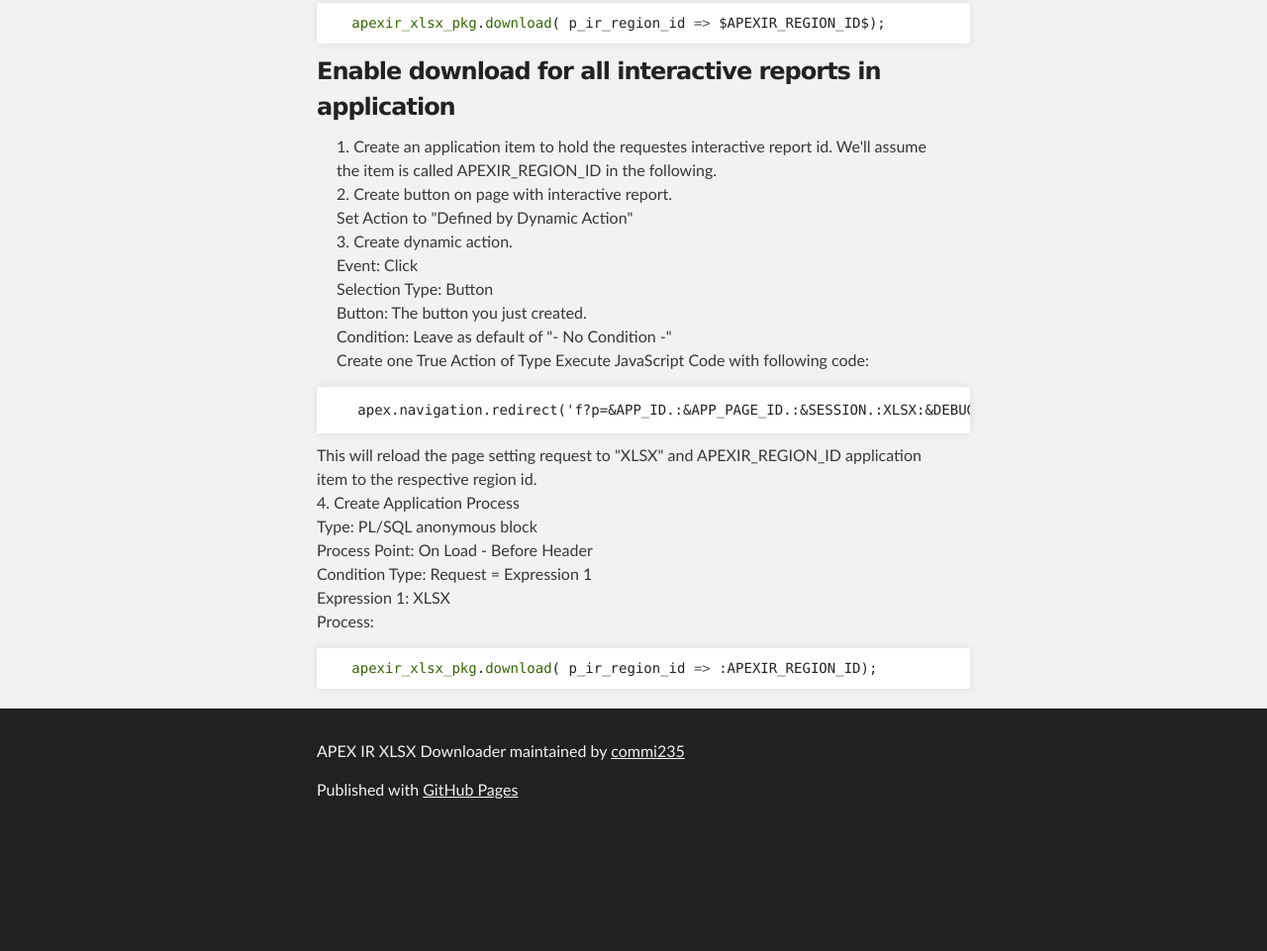
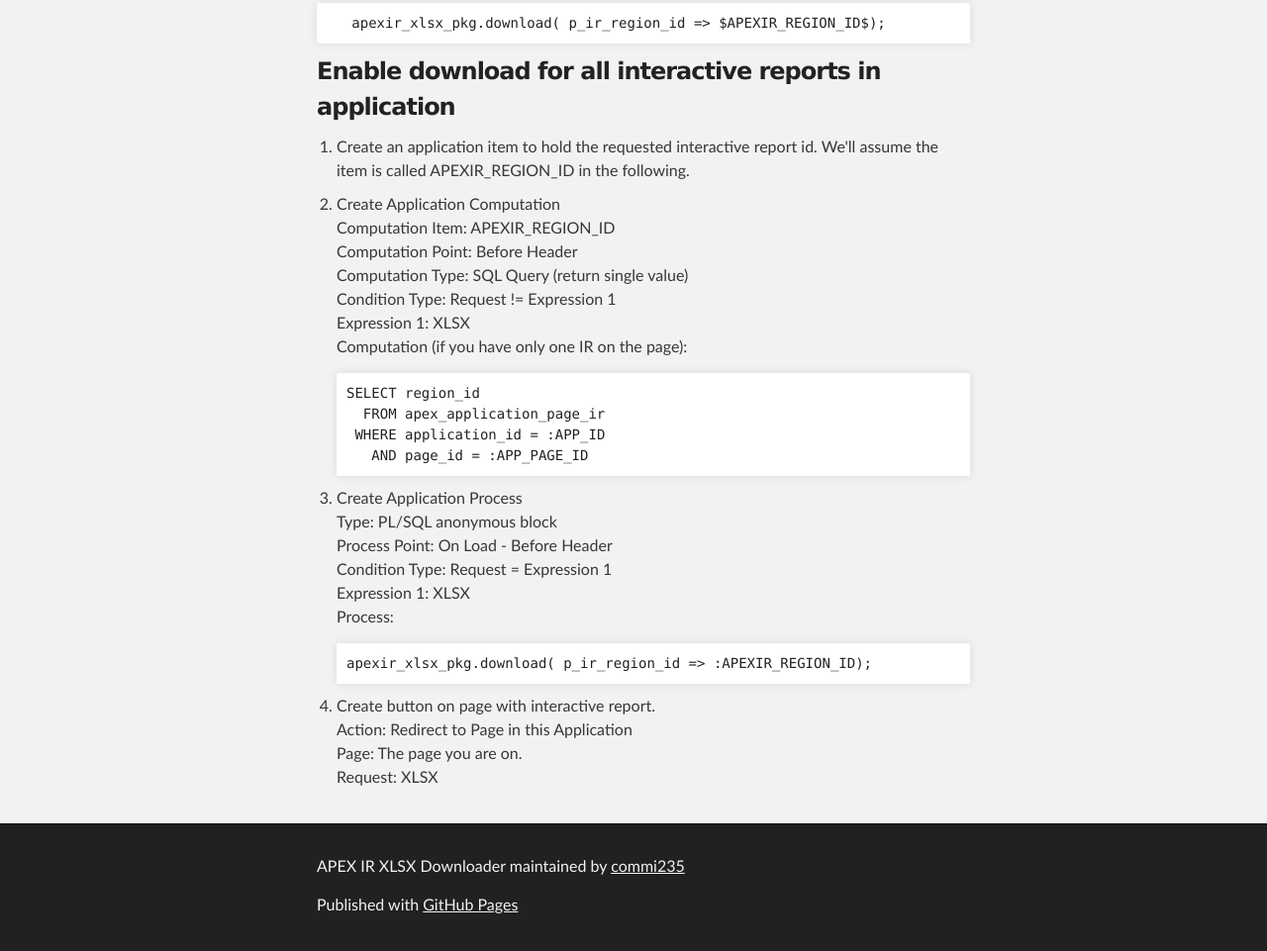
Before and after one commit to commi235/APEX_IR_XLSX, a plain HTML site: page index.html in a window 1280 px wide. Shown: the part 1905-2866 px from the top of the page at 99% size. Before the commit the page ends 2750 px from the top, so only its background shows below. Drawn offline with Linux system fonts and the light colour scheme.

```diff
--- a/index.html
+++ b/index.html
@@ -105,38 +105,43 @@ Process (replace $APEXIR_REGION_ID$ with number from step above):<br>
 </li>
 </ol>
 
-<div class="highlight highlight-sql"><pre>   <span class="no">apexir_xlsx_pkg</span>.<span class="no">download</span>( p_ir_region_id <span class="o">=&gt;</span> $APEXIR_REGION_ID$);</pre></div>
+<div class="highlight highlight-sql"><pre>   <span class="pl-c1">apexir_xlsx_pkg</span>.<span class="pl-c1">download</span>( p_ir_region_id <span class="pl-k">=&gt;</span> $APEXIR_REGION_ID$);</pre></div>
 
 <h3>
 <a id="enable-download-for-all-interactive-reports-in-application" class="anchor" href="#enable-download-for-all-interactive-reports-in-application" aria-hidden="true"><span class="octicon octicon-link"></span></a>Enable download for all interactive reports in application</h3>
 
 <ol>
-<li>Create an application item to hold the requestes interactive report id.
+<li>Create an application item to hold the requested interactive report id.
 We'll assume the item is called APEXIR_REGION_ID in the following.</li>
-<li>Create button on page with interactive report.<br>
-Set Action to "Defined by Dynamic Action"<br>
+<li>
+<p>Create Application Computation<br>
+Computation Item: APEXIR_REGION_ID<br>
+Computation Point: Before Header<br>
+Computation Type: SQL Query (return single value)<br>
+Condition Type: Request != Expression 1<br>
+Expression 1: XLSX<br>
+Computation (if you have only one IR on the page):</p>
+
+<div class="highlight highlight-sql"><pre><span class="pl-k">SELECT</span> region_id
+  <span class="pl-k">FROM</span> apex_application_page_ir
+ <span class="pl-k">WHERE</span> application_id <span class="pl-k">=</span> :APP_ID
+   <span class="pl-k">AND</span> page_id <span class="pl-k">=</span> :APP_PAGE_ID</pre></div>
 </li>
-<li>Create dynamic action.<br>
-Event: Click<br>
-Selection Type: Button<br>
-Button: The button you just created.<br>
-Condition: Leave as default of "- No Condition -"<br>
-Create one True Action of Type Execute JavaScript Code with following code:<br>
+<li>
+<p>Create Application Process<br>
+Type: PL/SQL anonymous block<br>
+Process Point: On Load - Before Header<br>
+Condition Type: Request = Expression 1<br>
+Expression 1: XLSX<br>
+Process:</p>
+
+<div class="highlight highlight-sql"><pre><span class="pl-c1">apexir_xlsx_pkg</span>.<span class="pl-c1">download</span>( p_ir_region_id <span class="pl-k">=&gt;</span> :APEXIR_REGION_ID);</pre></div>
 </li>
+<li><p>Create button on page with interactive report.<br>
+Action: Redirect to Page in this Application<br>
+Page: The page you are on.<br>
+Request: XLSX  </p></li>
 </ol>
-
-<pre><code>   apex.navigation.redirect('f?p=&amp;APP_ID.:&amp;APP_PAGE_ID.:&amp;SESSION.:XLSX:&amp;DEBUG.::APEXIR_REGION_ID:' + apex.jQuery('#apexir_REGION_ID').val().substr(1));
-</code></pre>
-
-<p>This will reload the page setting request to "XLSX" and APEXIR_REGION_ID application item to the respective region id.<br>
-4. Create Application Process<br>
-   Type: PL/SQL anonymous block<br>
-   Process Point: On Load - Before Header<br>
-   Condition Type: Request = Expression 1<br>
-   Expression 1: XLSX<br>
-   Process:  </p>
-
-<div class="highlight highlight-sql"><pre>   <span class="no">apexir_xlsx_pkg</span>.<span class="no">download</span>( p_ir_region_id <span class="o">=&gt;</span> :APEXIR_REGION_ID);</pre></div>
       </section>
     </div>
 
--- a/stylesheets/stylesheet.css
+++ b/stylesheets/stylesheet.css
@@ -201,12 +201,14 @@ ul, ol, dl {
 }
 
 ul {
-  list-style: inside;
+  list-style-position: inside;
+  list-style: disc;
   padding-left: 20px;
 }
 
 ol {
-  list-style: decimal inside;
+  list-style-position: inside;
+  list-style: decimal;
   padding-left: 20px;
 }
 
```
Also changed, not shown: params.json (+1 -1 lines).
